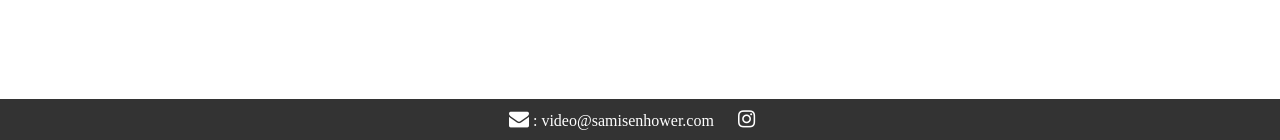
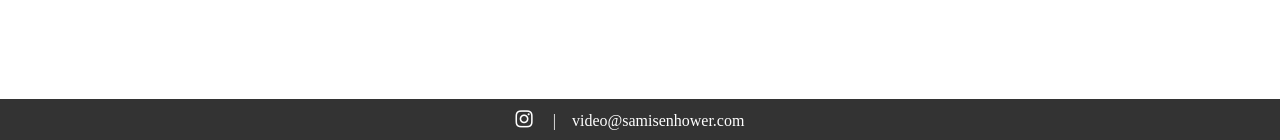
Before and after one commit to samisenhower/samisenhower.github.io, a Jekyll site: the page built from index.html, in a window 1280 px wide and 900 px high, scrolled down 2725 px. Shown: the part 757-897 px from the top of the window. Built offline with Jekyll 4.4.1, drawn with Linux system fonts in a browser that asks for light colours; some web fonts are replaced.

Commit message:
update footer

```diff
--- a/_includes/footer.html
+++ b/_includes/footer.html
@@ -1,10 +1,10 @@
 <footer class="footer">
     <!--p>&copy; Sam Isenhower</p-->
-		{% if site.email %}
-		<a aria-label="Send email" href="mailto:{{ site.email }}"><i class="icon fa fa-envelope" style="font-size: 20px;"></i>&#160: video@samisenhower.com&#160&#160&#160&#160&#160</a>
-		{% endif %}
 		{% if site.instagram_username %}
 		<a aria-label="My Instagram" target="_blank" href="https://www.instagram.com/{{ site.instagram_username }}"><i class="icon fa fa-instagram" style="font-size: 20px;" aria-hidden="true"></i>&#160&#160&#160&#160</a>
+		{% endif %}
+		{% if site.email %}
+		<a aria-label="Send email" href="mailto:{{ site.email }}"><!--i class="icon fa fa-envelope" style="font-size: 20px;"></i-->|&#160&#160&#160&#160video@samisenhower.com&#160&#160&#160&#160&#160</a>
 		{% endif %}
 </footer>
 
```
